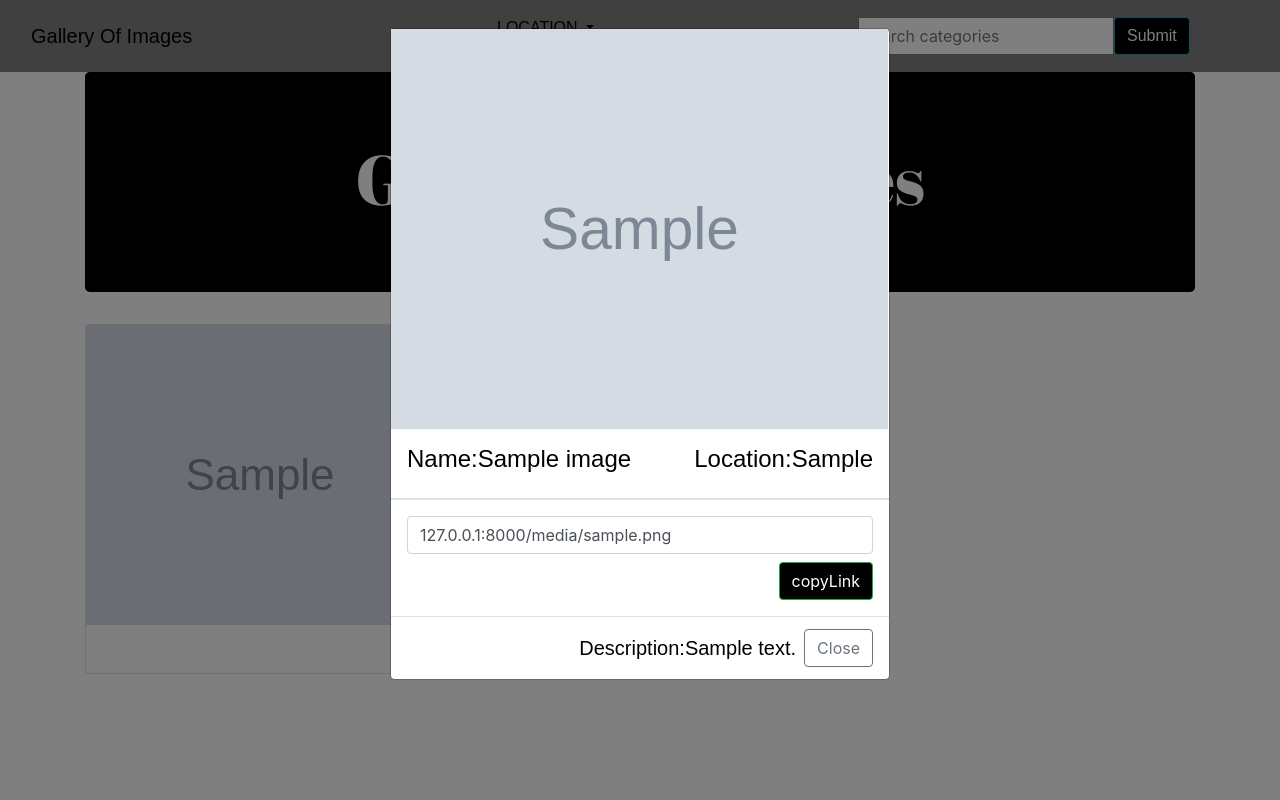
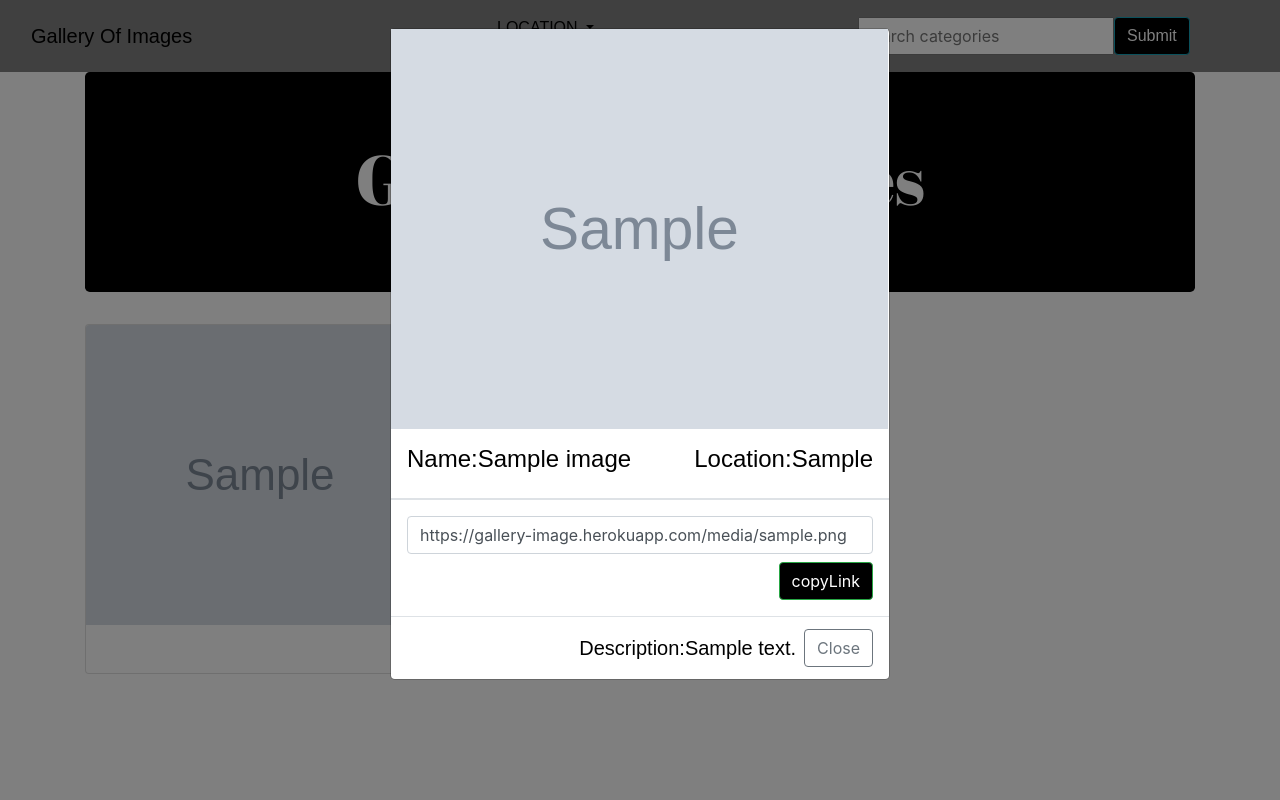
Before and after one commit to Julia-Agasaro/Image-Gallery, a Django app: page / in a window 1280 px wide, after a click that opens the changed part. Run offline with Django 3.2, Linux system fonts and the light colour scheme; tables that the repository leaves empty hold one stand-in row (values such as "Sample post"); grey boxes marked "Sample" are stand-in pictures; some libraries are stand-ins or nearby versions; some web fonts are replaced.

Commit message:
Deployment to Heroku

```diff
--- a/photos/templates/index.html
+++ b/photos/templates/index.html
@@ -42,8 +42,8 @@
             </div>
             <div class="modal-footer">
 
-            <input class="form-control" type="text" value="127.0.0.1:8000{{image.image.url}}" id="link">
-            <button type="button" value="127.0.0.1:8000{{image.image.url}}"class="btn btn-success" style="background-color:black;" data-dismiss="modal" onclick="copy('{{image.id}}')">copyLink</button>
+            <input class="form-control" type="text" value="https://gallery-image.herokuapp.com{{image.image.url}}" id="link">
+            <button type="button" value="https://gallery-image.herokuapp.com{{image.image.url}}"class="btn btn-success" style="background-color:black;" data-dismiss="modal" onclick="copy('{{image.id}}')">copyLink</button>
           </div>
             <div class="modal-footer">
 
```
